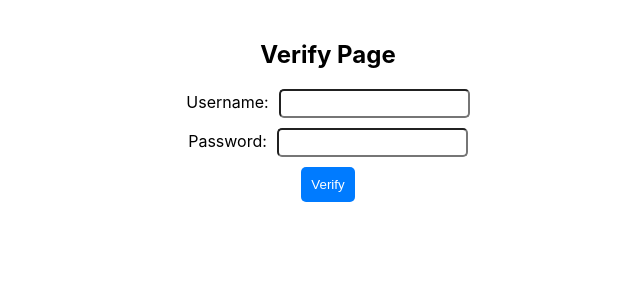
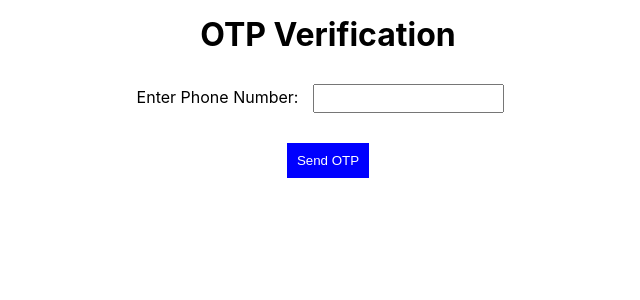
Before and after one commit to RishiVenkataSivaraju/BothaAdminPage, a React (Create React App) app: page / in a window 1280 px wide. Shown: the top 300 px of the page, without its empty margins (312-952 px from the left). Built offline with nearby package versions, Linux system fonts and the light colour scheme.

Commit message:
OTP Verifictaion Added

```diff
--- a/src/index.js
+++ b/src/index.js
@@ -2,13 +2,13 @@ import React from 'react';
 import ReactDOM from 'react-dom/client';
 import './index.css';
 import App from './App';
-// import OTP from "./OTP"
+import OTP from "./OTP"
 import reportWebVitals from './reportWebVitals';
 
 const root = ReactDOM.createRoot(document.getElementById('root'));
 root.render(
   <React.StrictMode>
-    < App/>
+    < OTP/>
   </React.StrictMode>
 );
 
```
